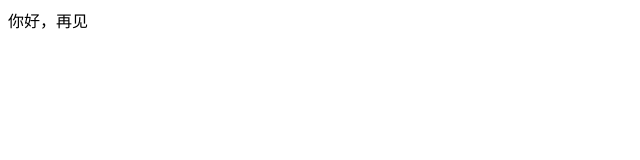
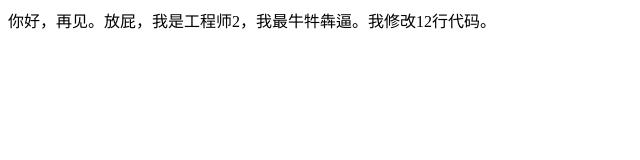
Before and after one commit to webwangzehua/1507B, a plain HTML site: page index.html in a window 1280 px wide. Shown: the whole page, without its empty margins (0-640 px from the left). Drawn offline with Linux system fonts and the light colour scheme.

Commit message:
我也修改了行代码

```diff
--- a/index.html
+++ b/index.html
@@ -9,7 +9,7 @@
 </head>
 
 <body>
-    你好，再见
+    你好，再见。放屁，我是工程师2，我最牛牪犇逼。我修改12行代码。
 </body>
 
 </html>
```
